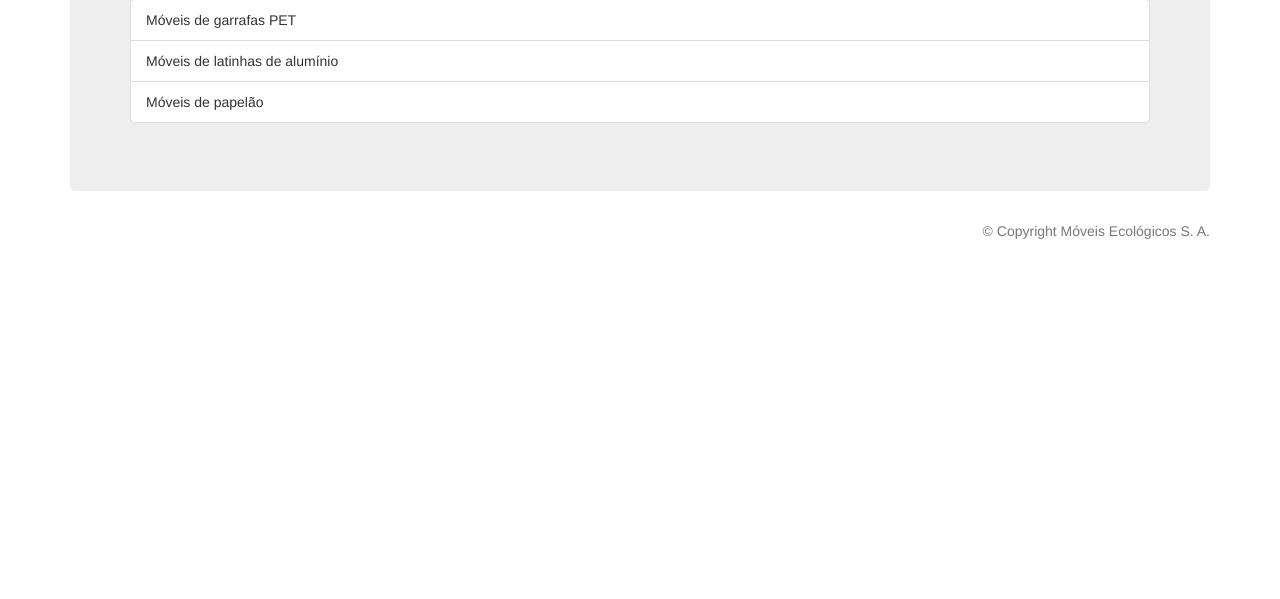
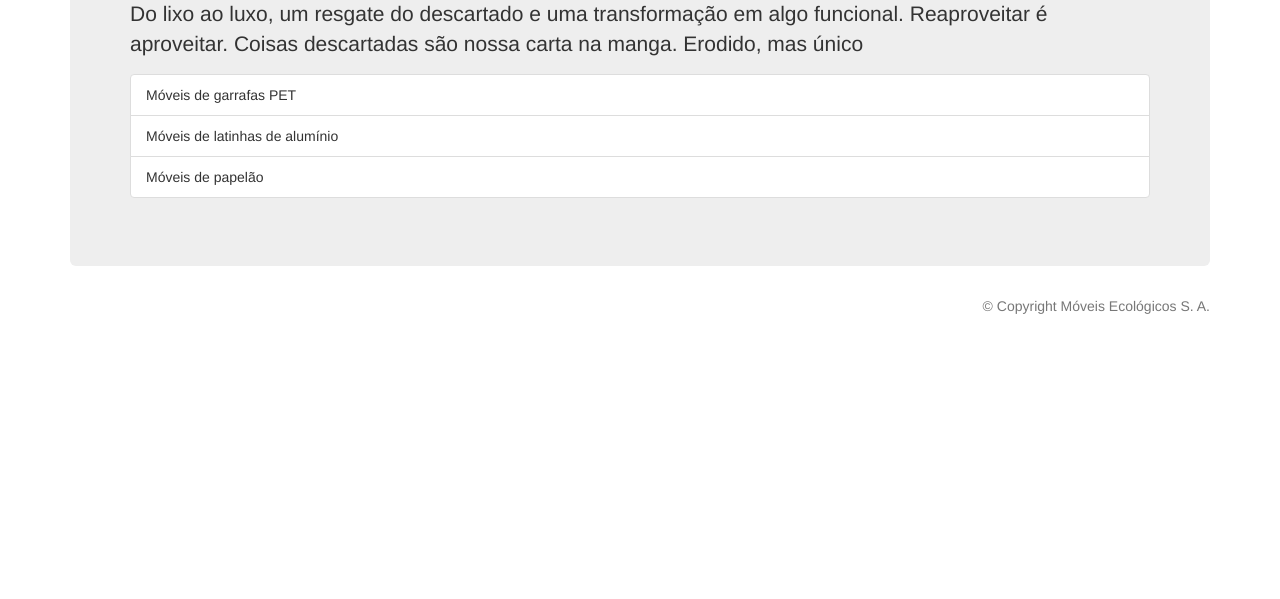
Before and after one commit to TheoKrdozo/moveis, a plain HTML site: page index.html in a window 1280 px wide. Shown: the part 201-800 px from the top of the page. Drawn offline with nearby package versions, Linux system fonts and the light colour scheme.

Commit message:
Adicionando texto criativo

```diff
--- a/index.html
+++ b/index.html
@@ -12,6 +12,7 @@
         <div class="jumbotron">
             <h1>Móveis Ecológicos S. A.</h1>
             <h2 id="mensagem"></h2>
+            <p>Do lixo ao luxo, um resgate do descartado e uma transformação em algo funcional. Reaproveitar é aproveitar. Coisas descartadas são nossa carta na manga. Erodido, mas único</p>
             <ul class="list-group">
                 <li class="list-group-item">Móveis de garrafas PET</li>
                 <li class="list-group-item">Móveis de latinhas de alumínio</li>
```
